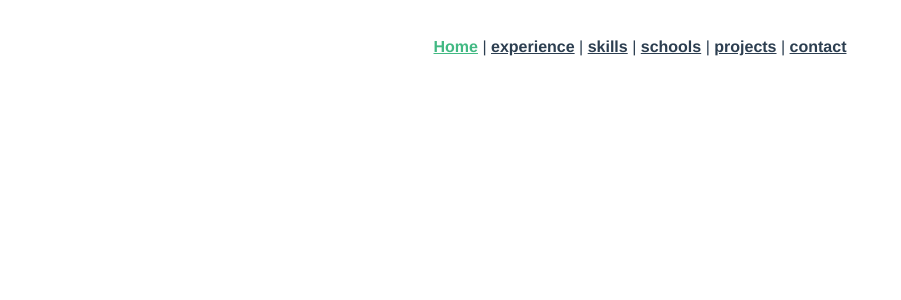
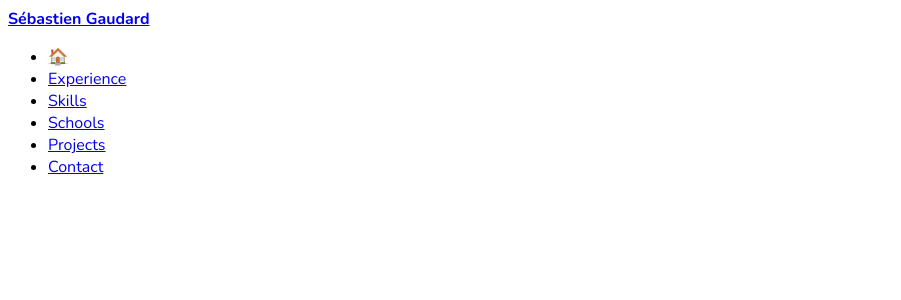
Before and after one commit to SebGrd/vueportfolio, a Vue app: page / in a window 1280 px wide. Shown: the top 300 px of the page, without its empty margins (0-901 px from the left). Built offline with nearby package versions, Linux system fonts and the light colour scheme.

Commit message:
feat: added header

```diff
--- a/package.json
+++ b/package.json
@@ -9,6 +9,7 @@
   },
   "dependencies": {
     "core-js": "^3.6.5",
+    "sass": "^1.32.4",
     "sass-loader": "^10.1.1",
     "vue": "^2.6.11",
     "vue-router": "^3.4.9"
--- a/src/App.vue
+++ b/src/App.vue
@@ -1,38 +1,30 @@
 <template>
   <div id="app">
-    <header id="nav">
-      <router-link to="/">Home</router-link> |
-      <router-link to="/experience">experience</router-link> |
-      <router-link to="/skills">skills</router-link> |
-      <router-link to="/schools">schools</router-link> |
-      <router-link to="/projects">projects</router-link> |
-      <router-link to="/contact">contact</router-link>
-    </header>
+    <Header/>
     <main>
       <router-view/>
     </main>
   </div>
 </template>
 
+<script>
+import Header from "@/components/Header";
+export default {
+  components: {Header}
+}
+</script>
+
 <style>
-#app {
-  font-family: Avenir, Helvetica, Arial, sans-serif;
+@import url('https://fonts.googleapis.com/css2?family=Nunito:wght@300;400;600;700&display=swap');
+
+*{
+  box-sizing: border-box;
+}
+
+body {
+  font-family: Nunito, Ubuntu, Arial, sans-serif;
   -webkit-font-smoothing: antialiased;
   -moz-osx-font-smoothing: grayscale;
-  text-align: center;
-  color: #2c3e50;
 }
 
-#nav {
-  padding: 30px;
-}
-
-#nav a {
-  font-weight: bold;
-  color: #2c3e50;
-}
-
-#nav a.router-link-exact-active {
-  color: #42b983;
-}
 </style>
--- /dev/null
+++ b/src/components/Header.vue
@@ -0,0 +1,40 @@
+<template>
+  <header class="site-header" id="header">
+    <a href="/" class="site-header__title"><b>Sébastien Gaudard</b></a>
+    <nav class="site-header__nav">
+      <ul class="site-header__nav__list">
+        <li class="site-header__nav__list__item">
+          <router-link class="site-header__nav__list__item__link" to="/">🏠</router-link>
+        </li>
+        <li class="site-header__nav__list__item">
+          <router-link class="site-header__nav__list__item__link" to="/experience">Experience</router-link>
+        </li>
+        <li class="site-header__nav__list__item">
+          <router-link class="site-header__nav__list__item__link" to="/skills">Skills</router-link>
+        </li>
+        <li class="site-header__nav__list__item">
+          <router-link class="site-header__nav__list__item__link" to="/schools">Schools</router-link>
+        </li>
+        <li class="site-header__nav__list__item">
+          <router-link class="site-header__nav__list__item__link" to="/projects">Projects</router-link>
+        </li>
+        <li class="site-header__nav__list__item">
+          <router-link class="site-header__nav__list__item__link" to="/contact">Contact</router-link>
+        </li>
+      </ul>
+    </nav>
+  </header>
+</template>
+
+<script>
+export default {
+  name: "Header"
+}
+</script>
+
+<style scoped lang="scss">
+//router-link-active = also parents
+.router-link-exact-active{
+  color: yellow;
+}
+</style>
```
Also changed, not shown: 1 other file (tests, documents, lock files or other folders).
